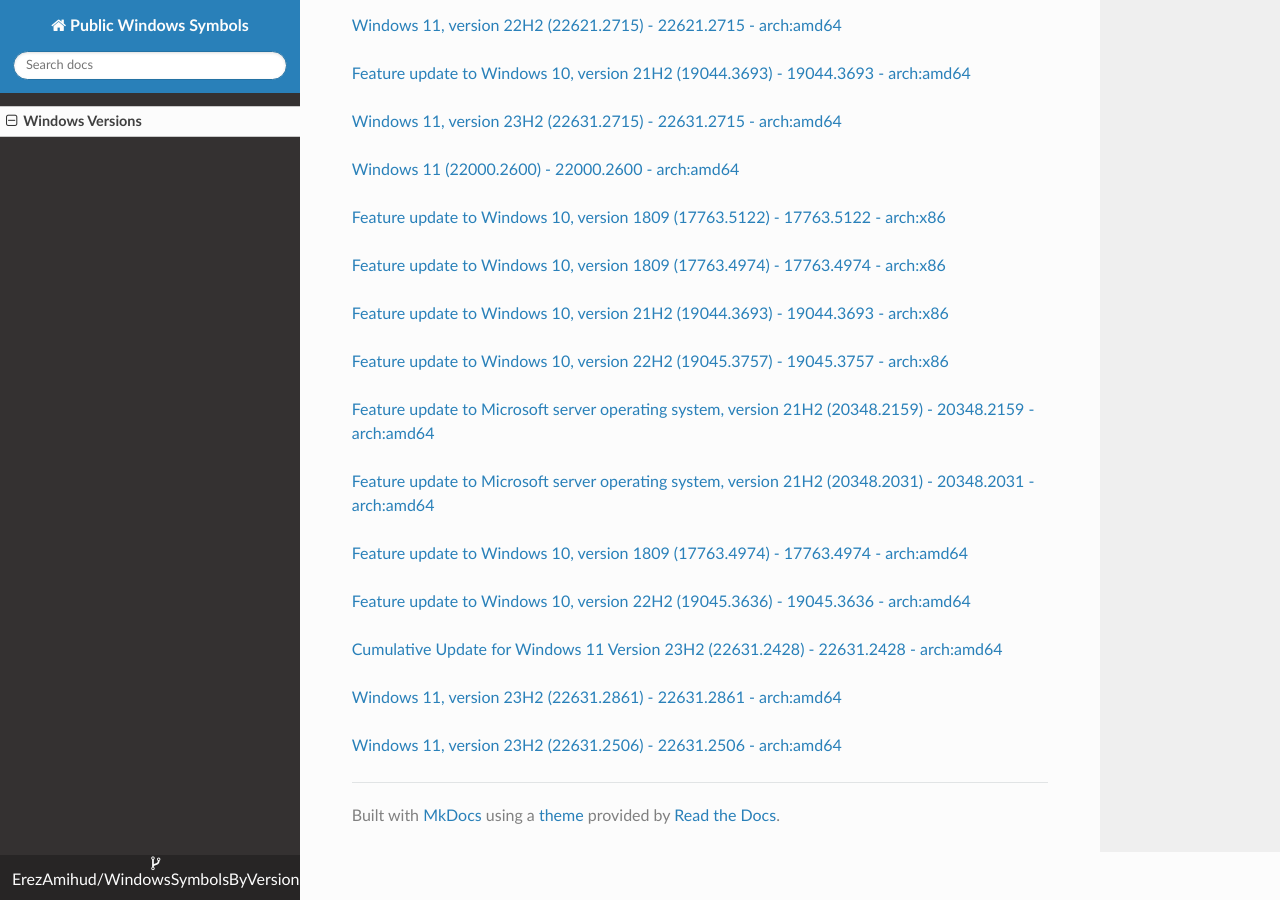
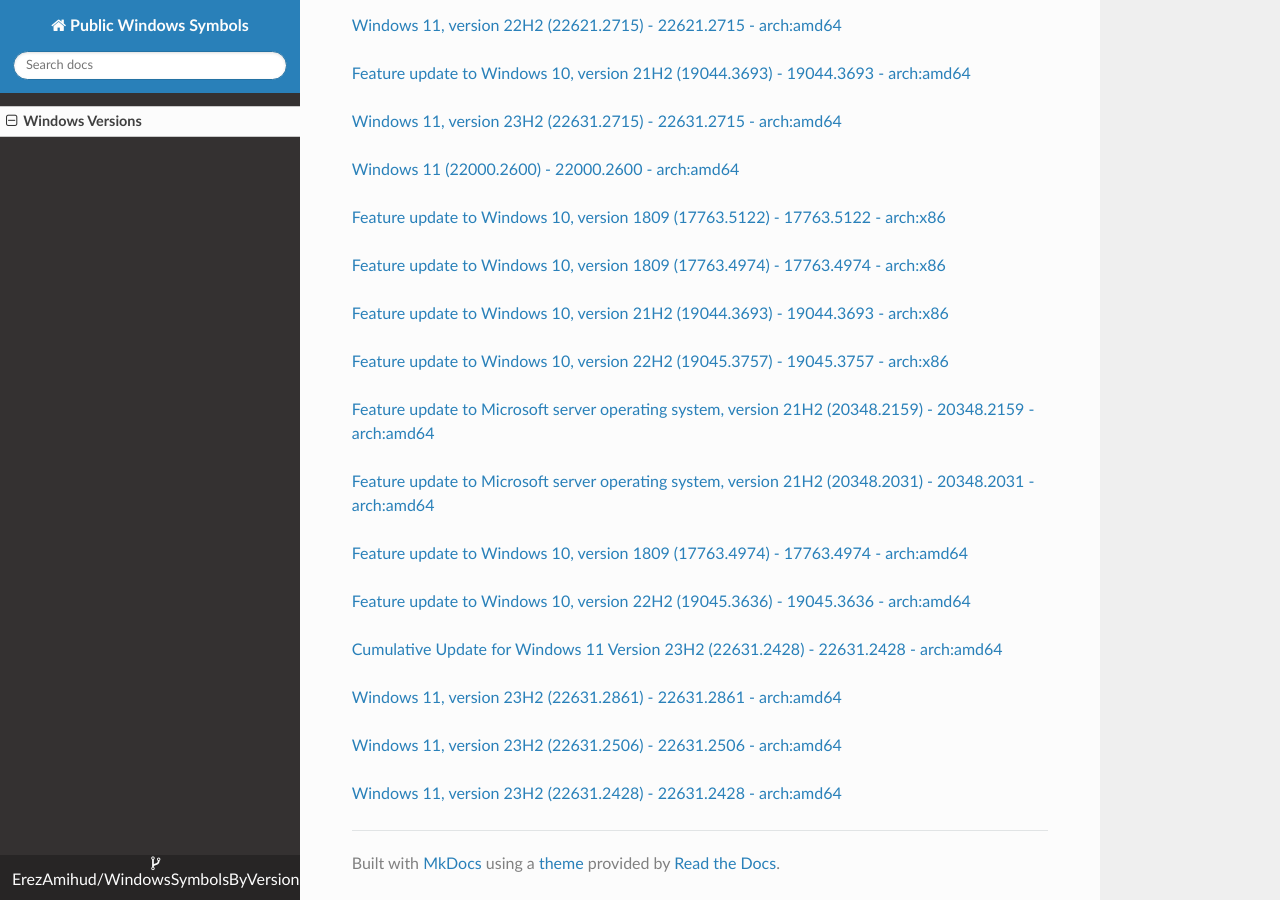
Before and after one commit to ErezAmihud/WindowsSymbolsByVersion, an MkDocs documentation site: the page built from docs/index.md, in a window 1280 px wide and 900 px high, scrolled down 21653 px. Built offline with MkDocs 1.6.1, drawn with Linux system fonts in a browser that asks for light colours; nearby versions of some CDN libraries.

Commit message:
Automated commit, add manifest for 2871d66d-99c8-4ca9-932a-b1e007bea7ea

```diff
--- a/docs/index.md
+++ b/docs/index.md
@@ -1210,3 +1210,6 @@
 
 
 [Windows 11, version 23H2 (22631.2506) - 22631.2506 - arch:amd64](https://github.com/ErezAmihud/WindowsSymbolsByVersion/blob/main/manifests/a8198661-827d-4c74-9c8f-c70b7f8cd025.manifest)
+
+
+[Windows 11, version 23H2 (22631.2428) - 22631.2428 - arch:amd64](https://github.com/ErezAmihud/WindowsSymbolsByVersion/blob/main/manifests/2871d66d-99c8-4ca9-932a-b1e007bea7ea.manifest)
```
Also changed, not shown: process_builds.json (+1 -1 lines), 1 other file.
